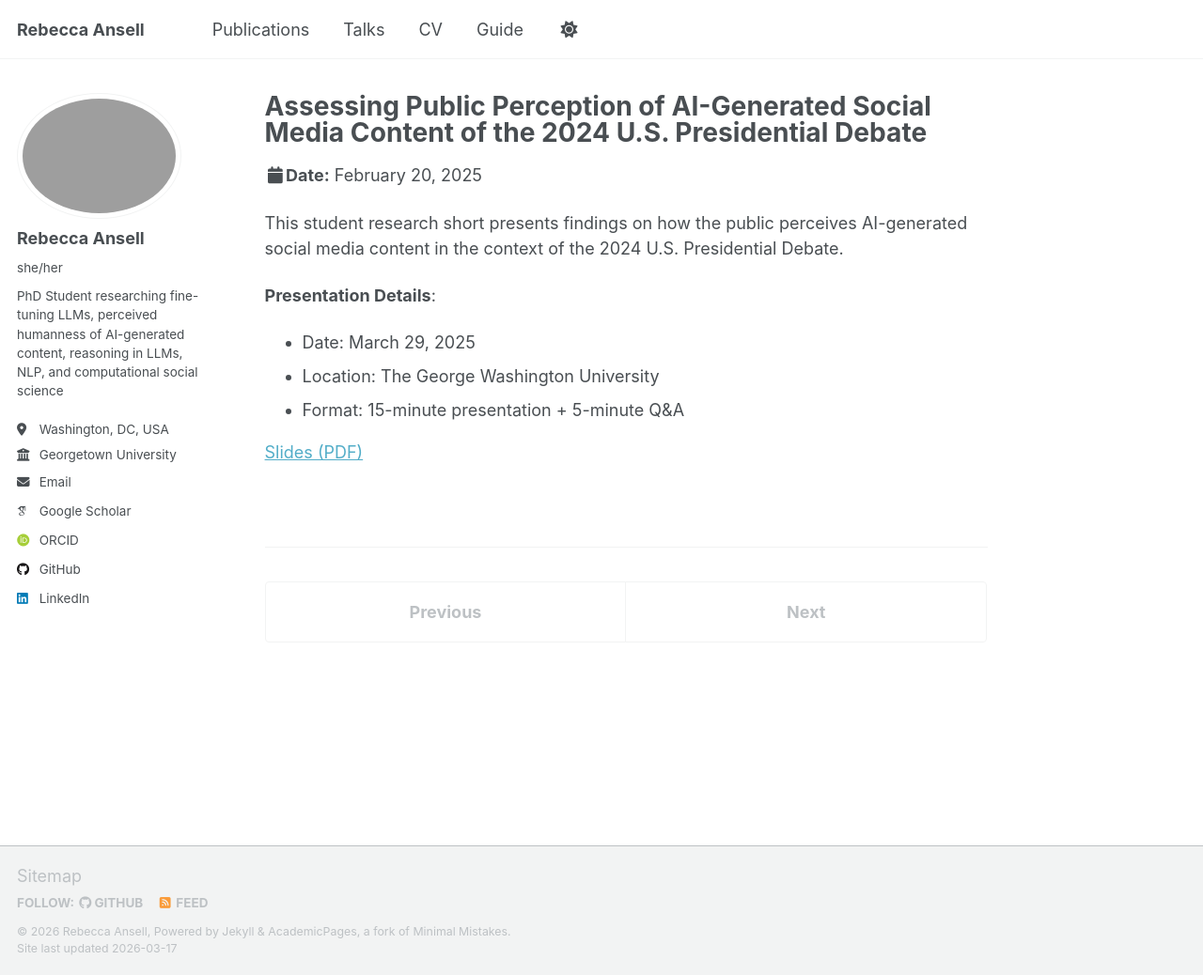
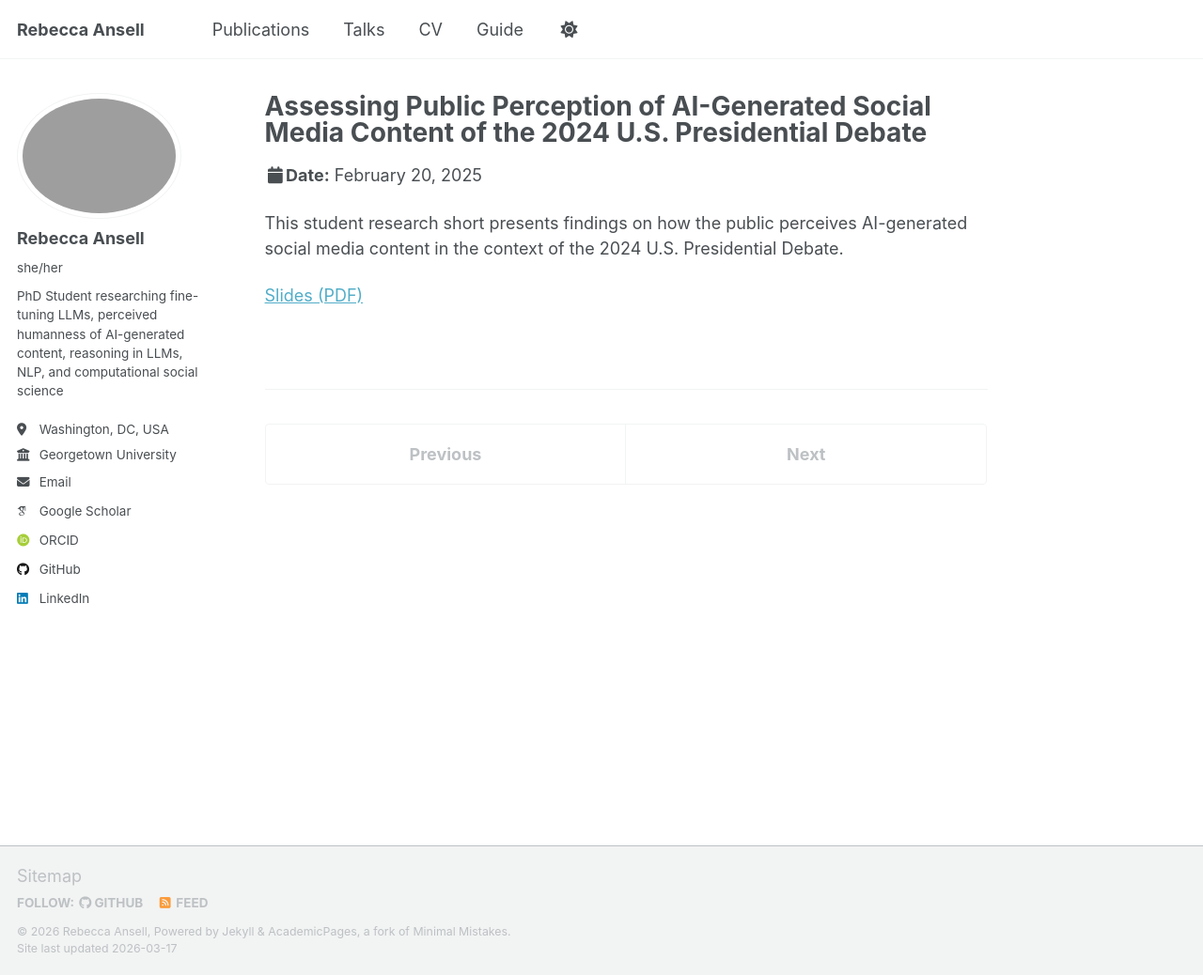
Before and after one commit to rebeccaansell/rebeccaansell.github.io, a Jekyll site: the page built from _talks/2025-capwic-public-perception.md, in a window 1280 px wide and 1038 px high. Shown: the whole window at 94% size. Built offline with Jekyll 4.4.1, drawn with Linux system fonts in a browser that asks for light colours; some web fonts are replaced; a script that is not in the unit is left out.

Commit message:
Push latest content updates

```diff
--- a/_talks/2025-capwic-public-perception.md
+++ b/_talks/2025-capwic-public-perception.md
@@ -15,9 +15,5 @@ presentation_date: "March 29, 2025"
 
 This student research short presents findings on how the public perceives AI-generated social media content in the context of the 2024 U.S. Presidential Debate.
 
-**Presentation Details**:
-- Date: March 29, 2025
-- Location: The George Washington University
-- Format: 15-minute presentation + 5-minute Q&A
 
 [Slides (PDF)](/files/Capwic.pptx.pdf)
```
Also changed, not shown: _publications/2025-stance-detection.md (+1 -1 lines), _publications/2026-llm-reasoning.md (+1 -1 lines), _talks/2026-capwic-augmenting-datasets.md (+0 -2 lines).
